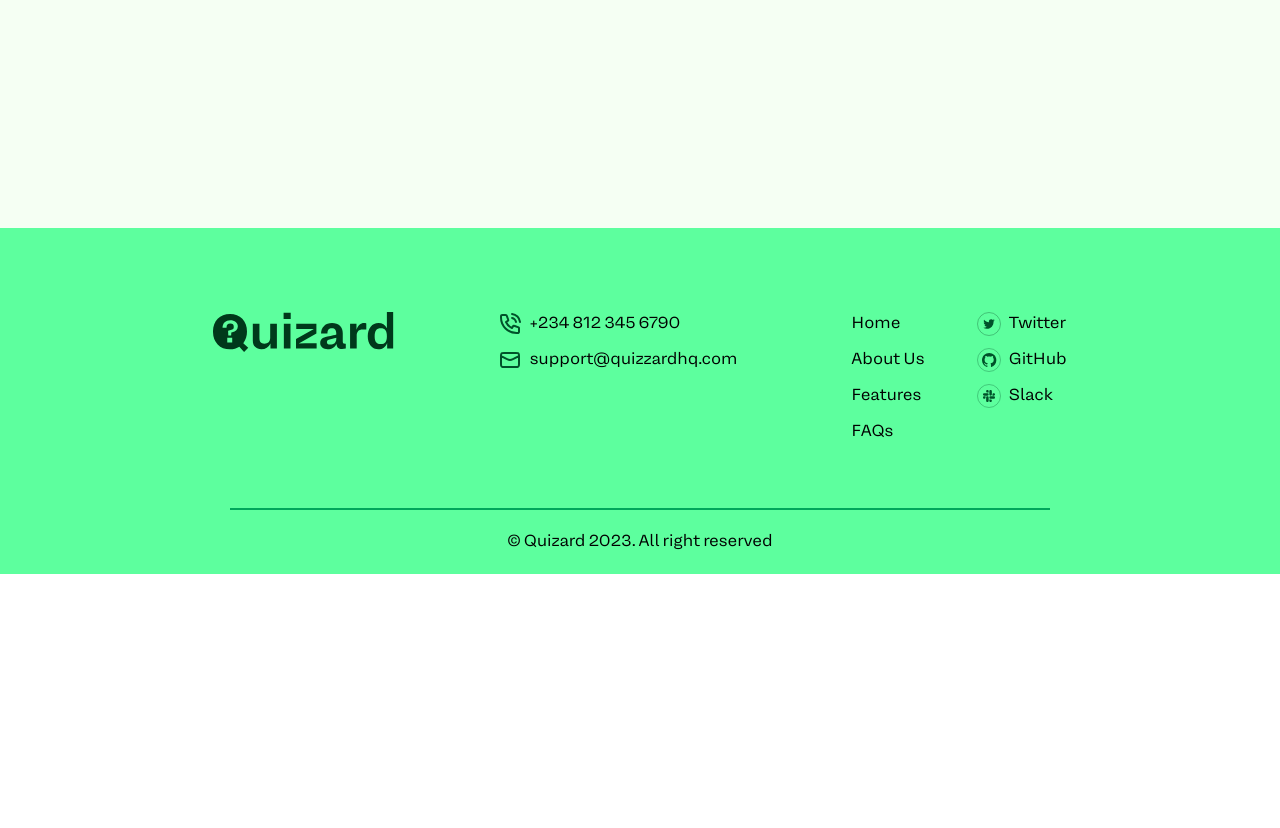
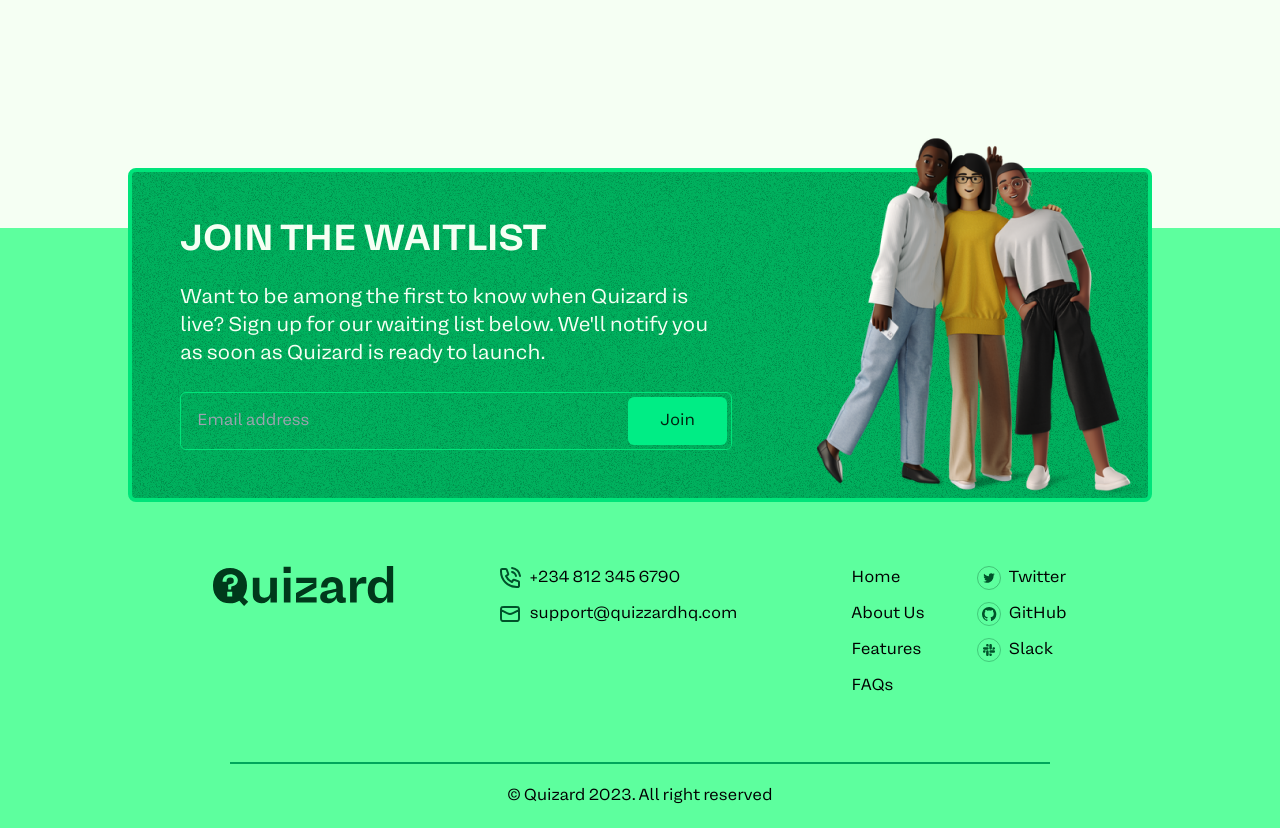
Before and after one commit to quizardhq/frontend, a Next.js app: page /careers/ui-ux-intern in a window 1280 px wide. Shown: the part 660-1488 px from the top of the page. Before the commit the page ends 1234 px from the top, so only its background shows below. Built offline with nearby package versions, Linux system fonts and the light colour scheme.

Commit message:
feat: join waitlist section done

```diff
--- a/components/assets/index.js
+++ b/components/assets/index.js
@@ -16,6 +16,7 @@ import InteractiveSessions from './illustrations/interactive_sessions.svg';
 import RealtimeResults from './illustrations/realtime_results.svg';
 import Pana from './illustrations/pana.svg';
 import FAQs from './illustrations/faqs.svg';
+import YoungWomenStanding from './illustrations/young_women_standing.png';
 
 // --- logo ---
 import QuizardFullLogo from './logo/logo-full.svg';
@@ -48,6 +49,7 @@ export {
   InteractiveSessions,
   RealtimeResults,
   Pana,
+  YoungWomenStanding,
 
   // logo
   QuizardFullLogo,
--- a/components/ui/atoms/Accordion.tsx
+++ b/components/ui/atoms/Accordion.tsx
@@ -42,7 +42,7 @@ export default function Accordion({ content }: AccordionProps) {
   return (
     <div>
       {content?.map((d) => (
-        <Bellow title={d.title} content={d.content} />
+        <Bellow key={d.id} title={d.title} content={d.content} />
       ))}
     </div>
   );
--- a/components/ui/atoms/Button.tsx
+++ b/components/ui/atoms/Button.tsx
@@ -1,45 +1,41 @@
-import React, { ReactNode, MouseEventHandler } from 'react';
+import React, { ReactNode } from 'react';
 import SpinnerIcon from '@/components/ui/atoms/Spinner';
 
 interface ButtonProps {
   children?: ReactNode;
-  submit?: boolean;
+  isSubmit?: boolean;
   className?: string;
   isLoading?: boolean;
-  onClick?: MouseEventHandler<HTMLButtonElement>;
+  onClick?: React.EventHandler<React.SyntheticEvent>;
   isDisabled?: boolean;
   // other props go here
 }
 
-const Button: React.FC<ButtonProps> = function ({
-  children,
-  submit,
-  className,
-  isLoading,
-  onClick,
-  isDisabled,
-}) {
+export default function Button({
+  children = null,
+  isSubmit = false,
+  className = '',
+  isLoading = false,
+  onClick = () => {},
+  isDisabled = false,
+}: ButtonProps) {
   return (
-    <div>
     <button
       disabled={isDisabled}
       onClick={onClick}
-        type={submit ? 'submit' : 'button'}
+      type={isSubmit ? 'submit' : 'button'}
       className={className}
     >
       {isLoading ? <SpinnerIcon /> : children}
     </button>
-    </div>
   );
-};
+}
 
 Button.defaultProps = {
-  children: null, // or any other default value you want to provide
-  submit: false,
+  children: null as ReactNode,
+  isSubmit: false,
   className: '',
   isLoading: false,
   onClick: () => {},
   isDisabled: false,
 };
-
-export default Button;
--- /dev/null
+++ b/components/ui/molecules/JoinWaitlist.tsx
@@ -0,0 +1,99 @@
+import Image from 'next/image';
+import { ChangeEvent, FormEvent, useState } from 'react';
+import { YoungWomenStanding } from '@/components/assets';
+import Button from '../atoms/Button';
+
+type WaitlistFormProps = {
+  accent?: string;
+};
+
+export function WaitlistForm({ accent }: WaitlistFormProps) {
+  const [email, setEmail] = useState<string>('');
+  const [errorMessage, setErrorMessage] = useState<string | null>('');
+  const [successMessage, setSuccessMessage] = useState<string | null>('');
+  const [submitting, setSubmitting] = useState<boolean>(false);
+
+  const handleEmailChange = (e: ChangeEvent<HTMLInputElement>) => {
+    setEmail(e.target.value);
+  };
+
+  const handleJoinWaitlist = (e: FormEvent<HTMLFormElement>) => {
+    e.preventDefault();
+    setSubmitting(true);
+    setSuccessMessage(null);
+    setErrorMessage(null);
+
+    if (!email || !/\S+@\S+\.\S+/.test(email)) {
+      setErrorMessage('Please enter a valid email address.');
+      setSubmitting(false);
+      return;
+    }
+
+    try {
+      // Code to submit the form and add the email to the waitlist goes here
+      setEmail('');
+      setSuccessMessage("You've been added to the waitlist");
+    } catch (error) {
+      setErrorMessage('An error occurred while submitting the form.');
+    } finally {
+      setSubmitting(false);
+    }
+  };
+
+  return (
+    <form className="hidden lg:block" onSubmit={handleJoinWaitlist}>
+      <div className={`w-full flex border border-[${accent}] rounded-md p-1`}>
+        <input
+          type="email"
+          name="waitlist_email"
+          id="waitlist_email"
+          placeholder="Email address"
+          className={`w-full outline-none bg-transparent rounded-md m-3 placeholder:text-[${accent}]`}
+          autoComplete="off"
+          value={email}
+          onChange={handleEmailChange}
+          disabled={submitting}
+        />
+        <Button
+          isSubmit={false}
+          className="primary-btn hover:bg-[#5DFF9E] duration-200 text-[#00210E]"
+          onClick={handleJoinWaitlist}
+          isLoading={submitting}
+          isDisabled={submitting}
+        >
+          Join
+        </Button>
+      </div>
+      {errorMessage && <p className="text-red-500 text-sm">{errorMessage}</p>}
+      {successMessage && (
+        <p className="text-white-500 text-sm">{successMessage}</p>
+      )}
+    </form>
+  );
+}
+
+// Default WaitlistForm props
+WaitlistForm.defaultProps = {
+  accent: '#00A65B',
+};
+
+export default function JoinWaitlist() {
+  return (
+    <div className="grid grid-cols-5 p-12 relative bg-[#00b15e] bg-[url(/assets/images/bg_grass_green.png)] border-4 border-[#00e47a] rounded-lg">
+      <div className="flex flex-col gap-6 text-[#F5FFF3] col-span-3">
+        <div className="text-4xl font-semibold">JOIN THE WAITLIST</div>
+        <div className="text-xl">
+          Want to be among the first to know when Quizard is live? Sign up for
+          our waiting list below. We'll notify you as soon as Quizard is ready
+          to launch.
+        </div>
+        <div>
+          <WaitlistForm accent="#00e47a" />
+        </div>
+      </div>
+      <div className="col-span-2 absolute right-0 bottom-0">
+        <Image src={YoungWomenStanding} alt="young women standing" />
+      </div>
+    </div>
+  );
+}
--- a/components/ui/organisms/ComingSoon.tsx
+++ b/components/ui/organisms/ComingSoon.tsx
@@ -1,4 +1,4 @@
-import { useState } from 'react';
+// import { useState } from 'react';
 import Image from 'next/image';
 import {
   EasySharing,
@@ -16,34 +16,10 @@ import Divider from '../atoms/Divider';
 import team, { faqs } from '../../assets/data';
 import FloatingImage from '../molecules/FloatingImage';
 import Accordion from '../atoms/Accordion';
+import { WaitlistForm } from '../molecules/JoinWaitlist';
+// import { WaitlistForm } from '../molecules/JoinWaitlist';
 
 export default function ComingSoon() {
-  const [email, setEmail] = useState('');
-  const [errorMessage, setErrorMessage] = useState('');
-  const [successMessage, setSuccessMessage] = useState('');
-  const [submiting, setSubmiting] = useState(false);
-
-  const handleEmailChange = (e) => {
-    setEmail(e.target.value);
-  };
-
-  const handleJoinWaitlist = (e) => {
-    e.preventDefault();
-    setSubmiting(true);
-    setSuccessMessage(null);
-    setErrorMessage(null);
-
-    if (!email || !/\S+@\S+\.\S+/.test(email)) {
-      setErrorMessage('Please enter a valid email address.');
-      setSubmiting(false);
-      return;
-    }
-    // Code to submit the form and add the email to the waitlist goes here
-    setEmail('');
-    setSubmiting(false);
-    setSuccessMessage("You've been added to the waitlist");
-  };
-
   return (
     <>
       {/* --- Hero Section --- */}
@@ -70,39 +46,11 @@ export default function ComingSoon() {
               </div>
 
               {/* On Desktop view */}
-              <form className="hidden lg:block" onSubmit={handleJoinWaitlist}>
-                <div className="text-sm font-light mb-2 text-[#00391B]">
-                  Join the waitlist to get notified when we launch
-                </div>
-                <div className="w-full flex border border-[#00A65B] rounded-md p-1">
-                  <input
-                    type="email"
-                    name="waitlist_email"
-                    id="waitlist_email"
-                    placeholder="Email address"
-                    className="w-full outline-none bg-transparent rounded-md m-3 placeholder:text-[#006D3A]"
-                    autoComplete="off"
-                    value={email}
-                    onChange={handleEmailChange}
-                    disabled={submiting}
-                  />
-                  <Button
-                    submit={false}
-                    className="primary-btn hover:bg-[#5DFF9E] duration-200 text-[#00210E]"
-                    onClick={handleJoinWaitlist}
-                    isLoading={submiting}
-                    isDisabled={submiting}
-                  >
-                    Join
-                  </Button>
-                </div>
-                {errorMessage && (
-                  <p className="text-red-500 text-sm">{errorMessage}</p>
-                )}
-                {successMessage && (
-                  <p className="text-white-500 text-sm">{successMessage}</p>
-                )}
-              </form>
+              <div className="text-sm font-light mb-2 text-[#00391B]">
+                Join the waitlist to get notified when we launch
+              </div>
+
+              <WaitlistForm accent="#00A65B" />
             </div>
           </div>
 
--- a/components/ui/organisms/Footer.tsx
+++ b/components/ui/organisms/Footer.tsx
@@ -9,10 +9,14 @@ import {
 import Image from 'next/image';
 import Link from 'next/link';
 import React from 'react';
+import JoinWaitlist from '../molecules/JoinWaitlist';
 
 export default function Footer() {
   return (
     <footer className="bg-[#5DFF9E] p-5 lg:px-32">
+      <div className="-mt-20">
+        <JoinWaitlist />
+      </div>
       <div className="w-5/6 mx-auto grid grid-cols-12 py-16">
         {/* Logo */}
         <div className="col-span-4">
--- a/components/ui/organisms/Header.tsx
+++ b/components/ui/organisms/Header.tsx
@@ -27,7 +27,7 @@ export default function Header() {
           <Link href="/#faq">FAQ</Link>
           <div>
             <Link href="/">
-              <Button submit className="primary-btn text-[#00391B] font-medium">
+              <Button className="primary-btn text-[#00391B] font-medium">
                 JOIN THE WAITLIST
               </Button>
             </Link>
```
Also changed, not shown: components/assets/illustrations/young_women_standing.png (added), public/assets/images/bg_grass_green.png (added). Lines whose indentation alone changed are shown as unchanged.
